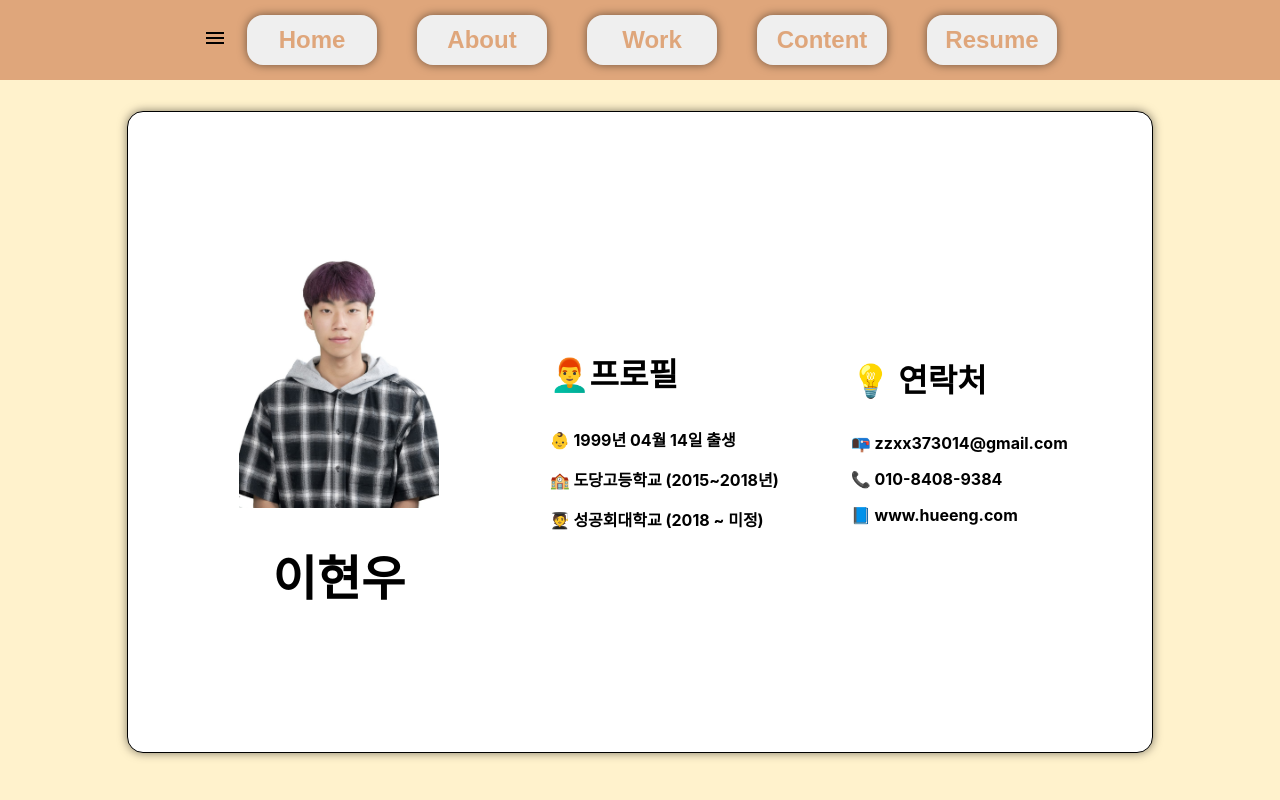
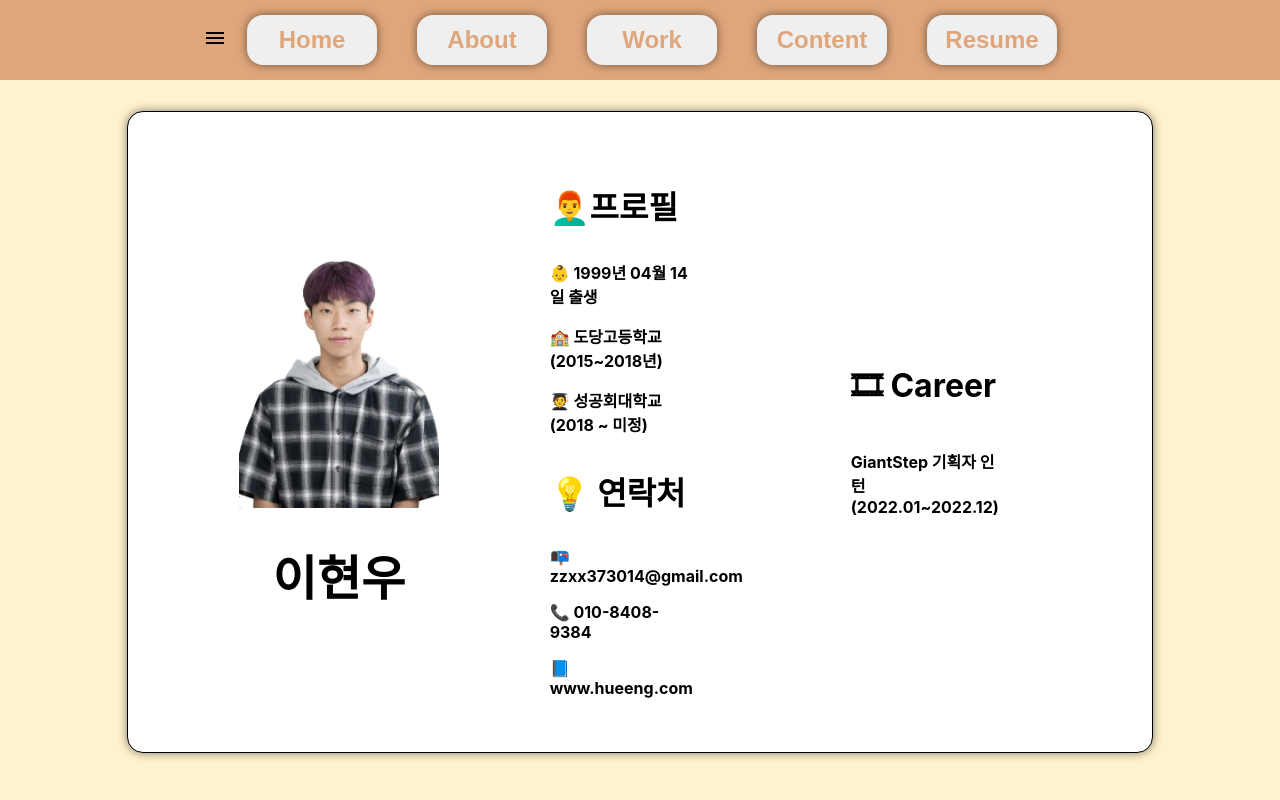
Before and after one commit to LeeHueeng/Porfolio, a React (Create React App) app in the folder portefolio/: page / in a window 1280 px wide. Shown: the top 800 px of the page. Built offline with nearby package versions, Linux system fonts and the light colour scheme.

Commit message:
feat #6 - Home 컴포넌트 내용추가

```diff
--- a/portefolio/src/Components/Home.js
+++ b/portefolio/src/Components/Home.js
@@ -10,6 +10,7 @@ export default function Home() {
                     <h1>이현우</h1>
                 </div>
                 <div className='Content'>
+                    <div className='ContentLeft'>
                         <div>
                             <h3>👨‍🦰프로필</h3>
                             <p>👶 1999년 04월 14일 출생</p>
@@ -22,10 +23,18 @@ export default function Home() {
                             <p>📞  010-8408-9384</p>
                             <p>📘  www.hueeng.com</p>
                         </div>
+                    </div>
+                    <div className='ContentRight'>
+                        <div>
+                            <h3>🎞 Career</h3>
+                            <p>GiantStep 기획자 인턴 (2022.01~2022.12)</p>
 
                         </div>
                     </div>
-        </Container>
+                </div>
+            </div>
+
+        </Container >
     )
 }
 
```
Lines whose indentation alone changed are shown as unchanged.
